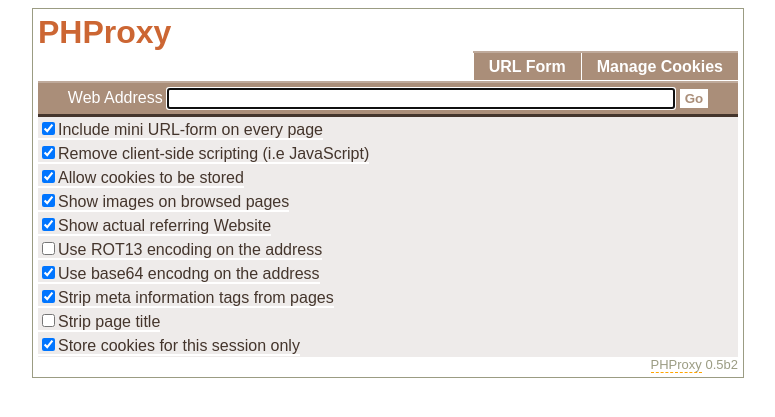
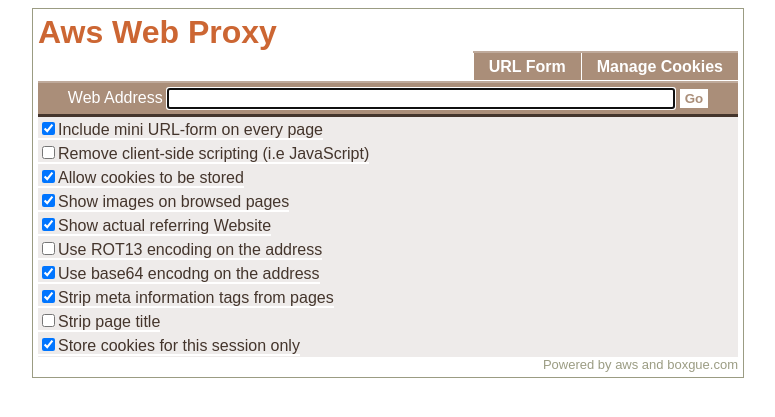
Before and after one commit to yudapc/proxy-script, a PHP site: page / in a window 1280 px wide. Shown: the top 417 px of the page, without its empty margins (252-1027 px from the left). Run offline with PHP 8.4, Linux system fonts and the light colour scheme.

Commit message:
change logo

```diff
--- a/index.inc.php
+++ b/index.inc.php
@@ -12,12 +12,12 @@ echo '<?xml version="1.0" encoding="utf-8"?>';
 <!DOCTYPE html PUBLIC "-//W3C//DTD XHTML 1.0 Transitional//EN" "http://www.w3.org/TR/xhtml1/DTD/xhtml1-transitional.dtd">
 <html xmlns="http://www.w3.org/1999/xhtml" lang="en-US" xml:lang="en-US">
 <head>
-  <title>PHProxy</title>
+  <title>Aws Web Proxy</title>
   <link rel="stylesheet" type="text/css" href="style.css" title="Default Theme" media="all" />
 </head>
 <body onload="document.getElementById('address_box').focus()">
 <div id="container">
-  <h1 id="title">PHProxy</h1>
+  <h1 id="title">Aws Web Proxy</h1>
   <ul id="navigation">
     <li><a href="<?php echo $GLOBALS['_script_base'] ?>">URL Form</a></li>
     <li><a href="javascript:alert('cookie managment has not been implemented yet')">Manage Cookies</a></li>
@@ -101,7 +101,7 @@ switch ($data['category'])
   </form>
   <!-- The least you could do is leave this link back as it is. This software is provided for free and I ask nothing in return except that you leave this link intact
        You're more likely to recieve support should you require some if I see a link back in your installation than if not -->
-  <div id="footer"><a href="http://whitefyre.com/poxy/">PHProxy</a> <?php echo $GLOBALS['_version'] ?></div>
+  <div id="footer">Powered by aws and boxgue.com</div>
 </div>
 </body>
 </html>
--- a/index.php
+++ b/index.php
@@ -42,7 +42,7 @@ $_config            = array
 $_flags             = array
                     (
                         'include_form'    => 1,
-                        'remove_scripts'  => 1,
+                        'remove_scripts'  => 0,
                         'accept_cookies'  => 1,
                         'show_images'     => 1,
                         'show_referer'    => 1,
```
